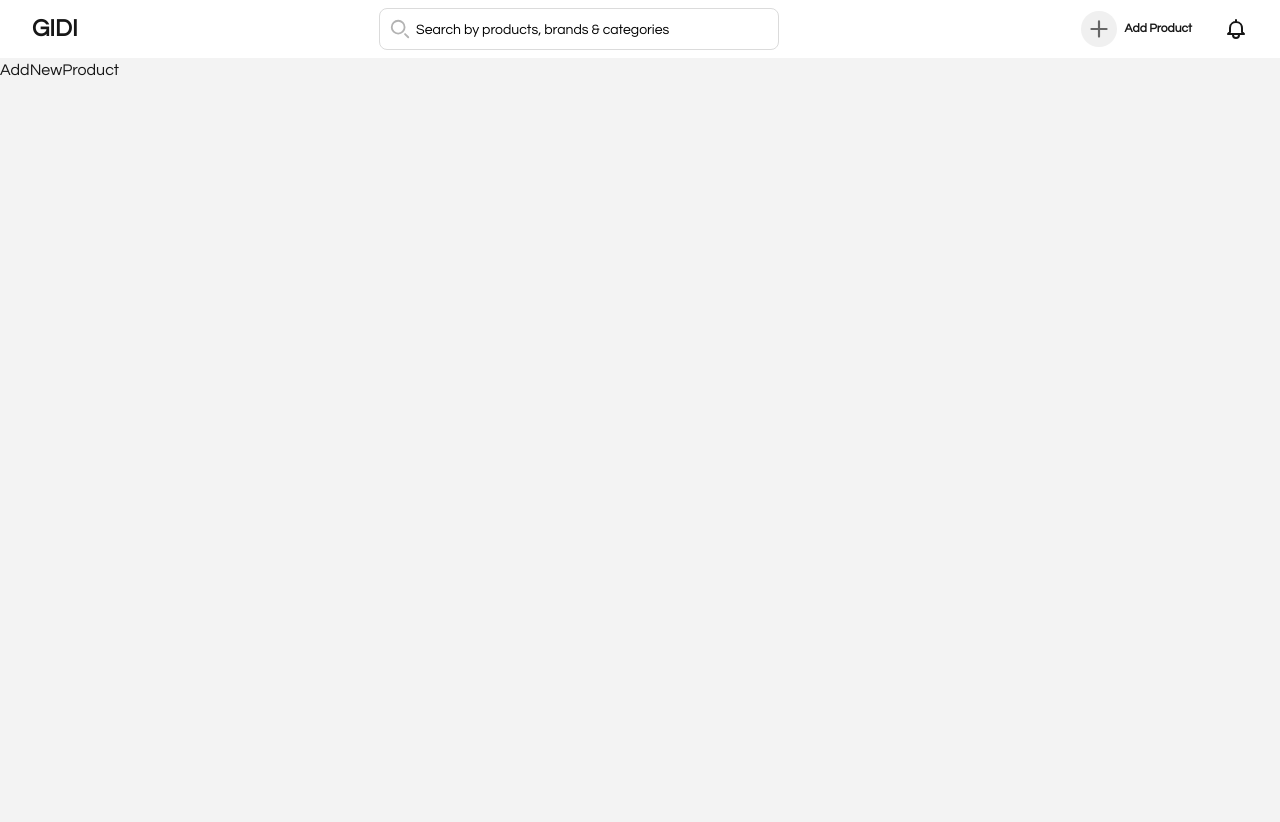
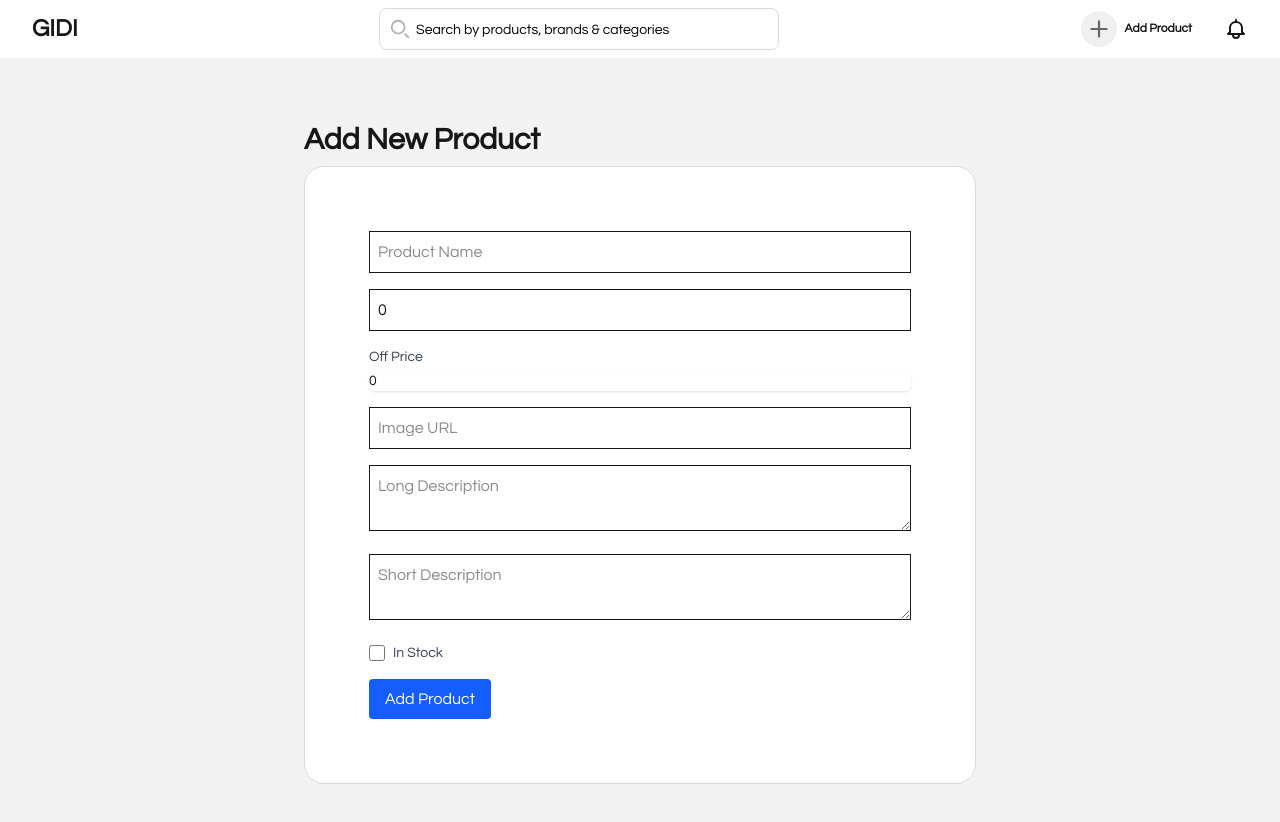
Before and after one commit to obicodeman555/gidi-estate-ecom-task, a Next.js app: page /products/add in a window 1280 px wide. Shown: the top 822 px of the page. Before the commit the page ends 800 px from the top, so only its background shows below. Built offline with nearby package versions, Linux system fonts and the light colour scheme.

Commit message:
design for edit, and add product page, refactor to use context for products management

```diff
--- a/src/app/components/index.ts
+++ b/src/app/components/index.ts
@@ -1,3 +1,4 @@
 export { ProductFilters } from "./products/ProductFilters";
 export { ProductGrid } from "./products/ProductGrid";
 export { ProductImageGallery } from "./products/ProductImageGallery";
+export { ProductForm } from "./products/ProductForm";
--- a/src/app/components/products/ProductCard.tsx
+++ b/src/app/components/products/ProductCard.tsx
@@ -1,16 +1,15 @@
+"use client";
 import { DeleteIconFill, PenIconFill } from "@/assets/svgs";
+import { useProduct } from "@/context/ProductContext";
 import { type IProduct } from "@/types/product";
 import { calcDiscountedPrice, formatAmount, truncate } from "@/utils/helpers";
 import Image from "next/image";
 import Link from "next/link";
+import { useRouter } from "next/navigation";
 
-const ProductCard = ({
-  product,
-  onProductDelete,
-}: {
-  product: IProduct;
-  onProductDelete: (id: string) => void;
-}) => {
+const ProductCard = ({ product }: { product: IProduct }) => {
+  const router = useRouter();
+  const { remove } = useProduct();
   return (
     <div className="productCard flex flex-col relative">
       <Link
@@ -43,16 +42,16 @@ const ProductCard = ({
         </div>
       </Link>
       <div className="flex flex-col gap-2 productCard__ctas absolute top-4 right-3">
-        <button
-          type="button"
-          onClick={() => onProductDelete(product.productId)}
-        >
+        <button type="button" onClick={() => remove?.(product.productId)}>
           <DeleteIconFill />
           <span className="text-xs font-bold flex items-center justify-center">
             Delete to remove
           </span>
         </button>
-        <button type="button">
+        <button
+          type="button"
+          onClick={() => router.push(`/products/edit/${product.productId}`)}
+        >
           <PenIconFill />
           <span className="text-xs font-bold  flex items-center justify-center">
             Edit
--- /dev/null
+++ b/src/app/components/products/ProductForm.tsx
@@ -0,0 +1,120 @@
+"use client";
+import { type IProduct } from "@/types/product";
+import { generateId } from "@/utils/helpers";
+import { useState } from "react";
+
+interface ProductFormProps {
+  initialProduct?: IProduct;
+  isEdit?: boolean;
+}
+
+export const ProductForm = ({
+  initialProduct,
+  isEdit = false,
+}: ProductFormProps) => {
+  const [formData, setFormData] = useState<Partial<IProduct>>(
+    initialProduct || {
+      id: generateId(),
+      name: "",
+      price: 0,
+      longDescription: "",
+      shortDescription: "",
+      imageUrl: "",
+      offPrice: 0,
+      inStock: false,
+    }
+  );
+  return (
+    <div className="bg-white border border-solid rounded-[20px] border-[#dbdbdb]">
+      <form className="flex flex-col gap-4 p-16">
+        <div>
+          <input
+            value={formData.name}
+            onChange={(e) => setFormData({ ...formData, name: e.target.value })}
+            className="border p-2 w-full"
+            placeholder="Product Name"
+          />
+        </div>
+        <div>
+          <input
+            type="number"
+            value={formData.price}
+            onChange={(e) =>
+              setFormData({ ...formData, price: parseFloat(e.target.value) })
+            }
+            className="border p-2 w-full"
+            placeholder="Enter Price"
+          />
+        </div>
+        <div>
+          <label
+            htmlFor="offPrice"
+            className="block text-sm font-medium text-gray-700 mb-1"
+          >
+            Off Price
+          </label>
+          <input
+            type="number"
+            name="offPrice"
+            id="offPrice"
+            value={formData.offPrice}
+            onChange={(e) =>
+              setFormData({ ...formData, offPrice: parseFloat(e.target.value) })
+            }
+            className="block w-full rounded-md border-gray-300 shadow-sm focus:border-blue-500 focus:ring-blue-500 sm:text-sm"
+            placeholder="Optional discounted price"
+          />
+        </div>
+        <div>
+          <input
+            value={formData.imageUrl}
+            onChange={(e) =>
+              setFormData({ ...formData, imageUrl: e.target.value })
+            }
+            className="border p-2 w-full"
+            placeholder="Image URL"
+          />
+        </div>
+        <div>
+          <textarea
+            value={formData.longDescription}
+            onChange={(e) =>
+              setFormData({ ...formData, longDescription: e.target.value })
+            }
+            className="border p-2 w-full"
+            placeholder="Long Description"
+          />
+        </div>
+        <div>
+          <textarea
+            value={formData.shortDescription}
+            onChange={(e) =>
+              setFormData({ ...formData, shortDescription: e.target.value })
+            }
+            className="border p-2 w-full"
+            placeholder="Short Description"
+          />
+        </div>
+        <div>
+          <label className="flex items-center space-x-2">
+            <input
+              type="checkbox"
+              name="inStock"
+              checked={formData.inStock}
+              onChange={(e) =>
+                setFormData({ ...formData, inStock: e.target.checked })
+              }
+              className="h-4 w-4 text-blue-600 border-gray-300 rounded focus:ring-blue-500"
+            />
+            <span className="text-sm text-gray-700">In Stock</span>
+          </label>
+        </div>
+        <div>
+          <button className="bg-blue-600 text-white px-4 py-2 rounded">
+            {isEdit ? "Update Product" : "Add Product"}
+          </button>
+        </div>
+      </form>
+    </div>
+  );
+};
--- a/src/app/components/products/ProductGrid.tsx
+++ b/src/app/components/products/ProductGrid.tsx
@@ -1,28 +1,9 @@
 "use client";
-
-import { deleteProduct, getProducts } from "@/lib/product";
-import { IProduct } from "@/types/product";
-import { useCallback, useEffect, useState } from "react";
 import ProductCard from "./ProductCard";
+import { useProduct } from "@/context/ProductContext";
 
 export const ProductGrid = () => {
-  const [products, setProducts] = useState<IProduct[]>([]);
-  const [loading, setLoading] = useState<boolean>(true);
-
-  const handleProductDelete = useCallback((id: string) => {
-    setProducts((prev) => {
-      const next = prev.filter((item) => item.productId !== id);
-      deleteProduct(id);
-
-      return next;
-    });
-  }, []);
-
-  useEffect(() => {
-    const loadedProducts = getProducts();
-    setProducts(loadedProducts);
-    setLoading(false);
-  }, []);
+  const { products, loading } = useProduct();
 
   if (loading) {
     return <div>Loading products</div>;
@@ -35,11 +16,7 @@ export const ProductGrid = () => {
       </div>
       <div className="productGrid__items grid grid-cols-3 gap-2">
         {products.map((item) => (
-          <ProductCard
-            key={item.productId}
-            product={item}
-            onProductDelete={handleProductDelete}
-          />
+          <ProductCard key={item.productId} product={item} />
         ))}
       </div>
     </div>
--- a/src/app/layout.tsx
+++ b/src/app/layout.tsx
@@ -2,6 +2,7 @@ import type { Metadata } from "next";
 import { Questrial } from "next/font/google";
 import "./globals.css";
 import { Header } from "@/components";
+import { ProductProvider } from "@/context/ProductContext";
 
 const inter = Questrial({
   subsets: ["latin"],
@@ -22,7 +23,7 @@ export default function RootLayout({
     <html lang="en">
       <body className={`${inter.className} antialiased`}>
         <Header />
-        {children}
+        <ProductProvider>{children}</ProductProvider>
       </body>
     </html>
   );
--- a/src/app/products/add/page.tsx
+++ b/src/app/products/add/page.tsx
@@ -1,7 +1,14 @@
-import React from "react";
+import { ProductForm } from "@/app/components";
 
 const AddNewProduct = () => {
-  return <div>AddNewProduct</div>;
+  return (
+    <div className="max-w-2xl mx-auto">
+      <div className="flex flex-col gap-2 py-16">
+        <h1 className="text-3xl font-black">Add New Product</h1>
+        <ProductForm />
+      </div>
+    </div>
+  );
 };
 
 export default AddNewProduct;
--- /dev/null
+++ b/src/app/products/edit/[id]/page.tsx
@@ -0,0 +1,20 @@
+"use client";
+import { ProductForm } from "@/app/components";
+import { getProductById } from "@/lib/product";
+import { useParams } from "next/navigation";
+
+const EditForm = () => {
+  const params = useParams();
+  const currentProduct = getProductById(params?.id as string);
+
+  return (
+    <div className="max-w-2xl mx-auto">
+      <div className="flex flex-col gap-2 py-16">
+        <h1 className="text-3xl font-black">Edit Product</h1>
+        <ProductForm initialProduct={currentProduct} isEdit={true} />
+      </div>
+    </div>
+  );
+};
+
+export default EditForm;
--- /dev/null
+++ b/src/context/ProductContext.tsx
@@ -0,0 +1,46 @@
+"use client";
+
+import { deleteProduct, getProducts as getStoredProducts } from "@/lib/product";
+import { IProduct, type IProductContextType } from "@/types/product";
+import {
+  createContext,
+  type ReactNode,
+  useCallback,
+  useContext,
+  useEffect,
+  useState,
+} from "react";
+
+const ProductContext = createContext<IProductContextType | null>(null);
+
+export const ProductProvider = ({ children }: { children: ReactNode }) => {
+  const [products, setProducts] = useState<IProduct[]>([]);
+  const [loading, setLoading] = useState<boolean>(true);
+
+  const remove = useCallback((id: string) => {
+    setProducts((prev) => {
+      const next = prev.filter((item) => item.productId !== id);
+      deleteProduct(id);
+
+      return next;
+    });
+  }, []);
+
+  useEffect(() => {
+    const loadedProducts = getStoredProducts();
+    setProducts(loadedProducts);
+    setLoading(false);
+  }, []);
+  return (
+    <ProductContext.Provider value={{ products, remove, loading }}>
+      {children}
+    </ProductContext.Provider>
+  );
+};
+
+export const useProduct = () => {
+  const context = useContext(ProductContext);
+  if (!context)
+    throw new Error("useProducts must be used inside ProductProvider");
+  return context;
+};
--- a/src/lib/product.ts
+++ b/src/lib/product.ts
@@ -45,10 +45,7 @@ export const getProducts = (): IProduct[] => {
 
 export const getProductById = (id: string): IProduct => {
   const products = getProducts();
-  console.log({ products });
   const product = products.find((product) => product.productId === id);
-
-  console.log({ product });
   if (!product) {
     throw new Error(`Product with ID ${id} not found`);
   }
--- a/src/utils/helpers.ts
+++ b/src/utils/helpers.ts
@@ -30,3 +30,8 @@ export const calcDiscountedPrice = (
 export const truncate = (str: string, maxLength = 50): string => {
   return str.length > maxLength ? str.slice(0, maxLength) + "..." : str;
 };
+
+export const generateId = (): string =>
+  `${
+    crypto?.randomUUID?.() ?? Math.random().toString(36).slice(2) + Date.now()
+  }`;
```
Also changed, not shown: src/types/product.ts (+8 -0 lines).
